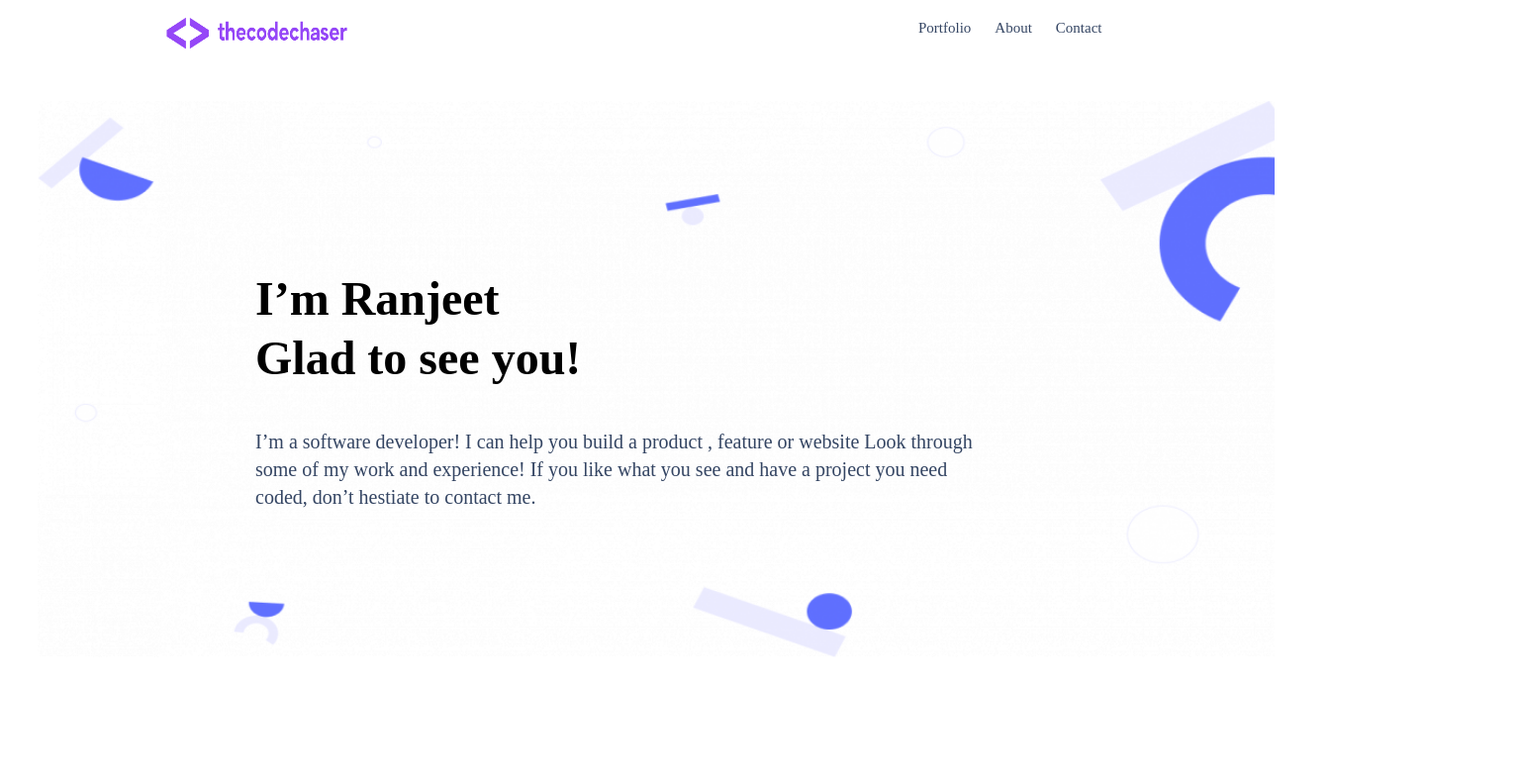
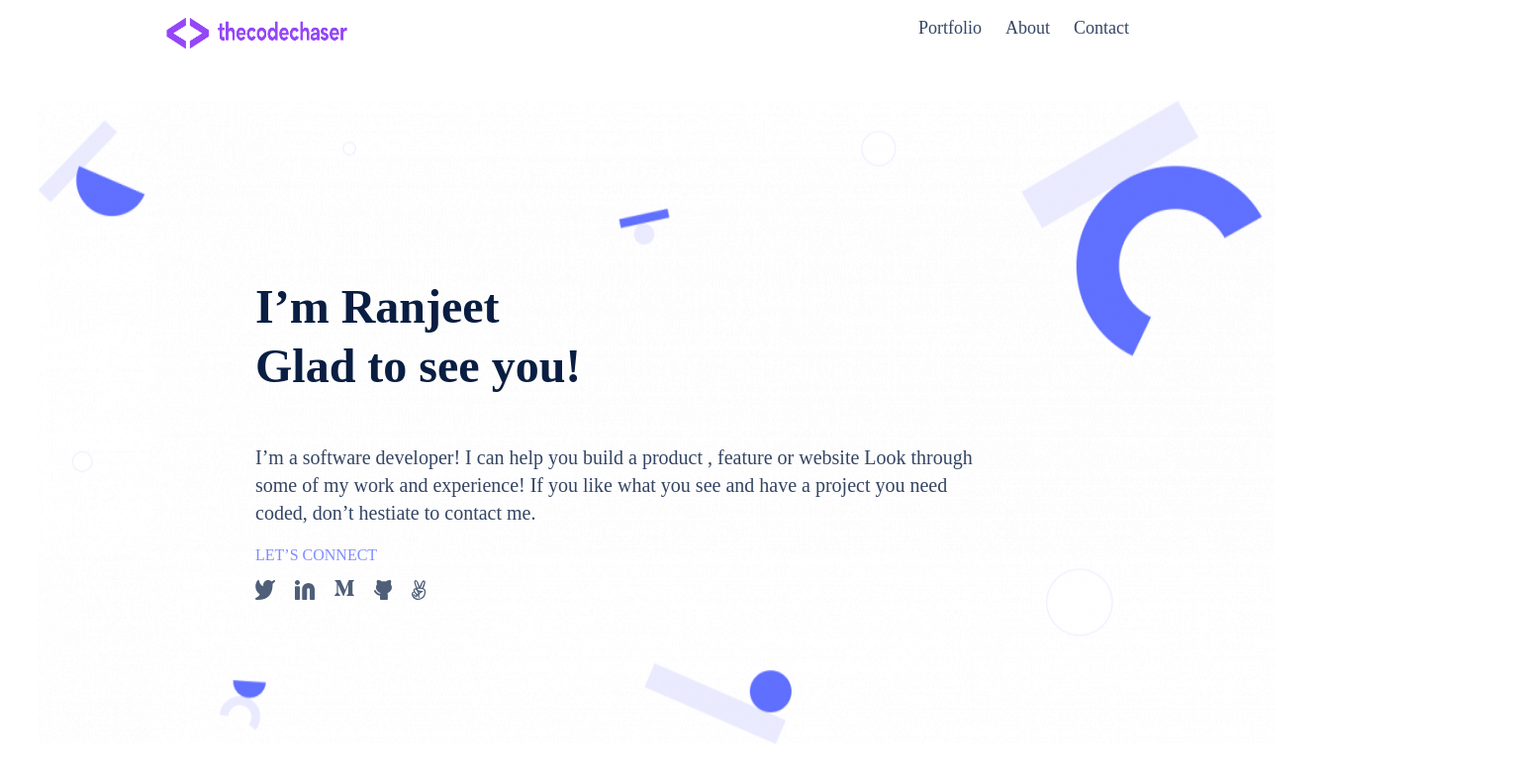
Before and after one commit to thecodechaser/portfolio, a plain HTML site: page index.html in a window 1280 px wide. Shown: the whole page at 99% size, 1538 px wide, since content can reach past the window. Drawn offline with Linux system fonts and the light colour scheme.

Commit message:
Add social links -add social links with icons images/icons -apply css to links and icons

```diff
--- a/css/stylesheet.css
+++ b/css/stylesheet.css
@@ -4,6 +4,7 @@
 .header-nav {
   margin-left: 150px;
   display: flex;
+  width: 100%;
 }
 
 .logo-top {
@@ -23,7 +24,7 @@
   font-family: Poppins;
   font-style: normal;
   font-weight: 500;
-  font-size: 15px;
+  font-size: 18px;
   line-height: 20px;
   align-items: center;
   text-align: center;
@@ -40,9 +41,9 @@ a:hover {
   background-image: url("../images/headline-bg.png");
   background-repeat: no-repeat;
   position: absolute;
-  background-size: 1350px;
-  width: 1250px;
-  height: 600px;
+  background-size: 1250px 650px ;
+  width: 100%;
+  height: 700px;
   margin-left: 30px;
   margin-left: 30px;
   margin-top: 40px;
@@ -51,6 +52,7 @@ a:hover {
 
 .main-heading {
   padding-left: 220px;
+  color: #091E42;
   padding-top: 130px;
   font-family: Poppins;
   font-style: normal;
@@ -69,3 +71,18 @@ font-weight: normal;
   font-size: 20px;
   line-height: 28px;
 }
+
+.social-link-heading {
+  color: #7F8CFF;
+  padding-left: 220px;
+  width: 100%;
+}
+
+.social-link-icons {
+  display: flex;
+  padding-left: 200px;
+}
+
+.social-links {
+  padding-left: 20px;
+}
--- a/index.html
+++ b/index.html
@@ -10,8 +10,6 @@
     <header>
         <div class="header-nav">
             <a href="#"><img src="images/my-logo.png" class="logo-top" atl="My-Logo"></a>
-            <div>
-            </div>
             <nav class="nav">
                 <a href="#" class="nav-menu">Portfolio</a>
                 <a href="#" class="nav-menu">About</a>
@@ -22,10 +20,18 @@
 
     <main>
         <section class="headline">
-    <h1 class="main-heading">I’m Ranjeet<br>Glad to see you!</h1>
+    <p class="main-heading">I’m Ranjeet<br>Glad to see you!</p>
     <p class="details">I’m a software developer! I can help you build a product , feature or website Look through
         <br>some of my work and experience! If you like what you see and have a project you need
         <br>coded, don’t hestiate to contact me.</p>
+        <p class="social-link-heading">LET’S CONNECT</p>
+        <div class="social-link-icons">
+            <a href="https://twitter.com/thecodechaser" class="social-links"><img src="images/twitter.svg" alt="twitter"></a>
+           <a href="https://linkedin.com/in/thecodechaser" class="social-links"> <img src="images/linkedin.svg" alt="twitter"></a>
+           <a href="#" class="social-links"><img src="images/medium.svg" alt="twitter"></a>
+            <a href="https://github.com/thecodechaser" class="social-links"><img src="images/github.svg" alt="twitter"></a>
+            <a href="#" class="social-links"><img src="images/angellist.svg" alt="twitter"></a>
+        </div>
         </section>
     </main>
 </body>
```
Also changed, not shown: images/angellist.svg (added), images/github.svg (added), images/linkedin.svg (added), images/medium.svg (added), images/twitter.svg (added). Lines whose indentation alone changed are shown as unchanged.
